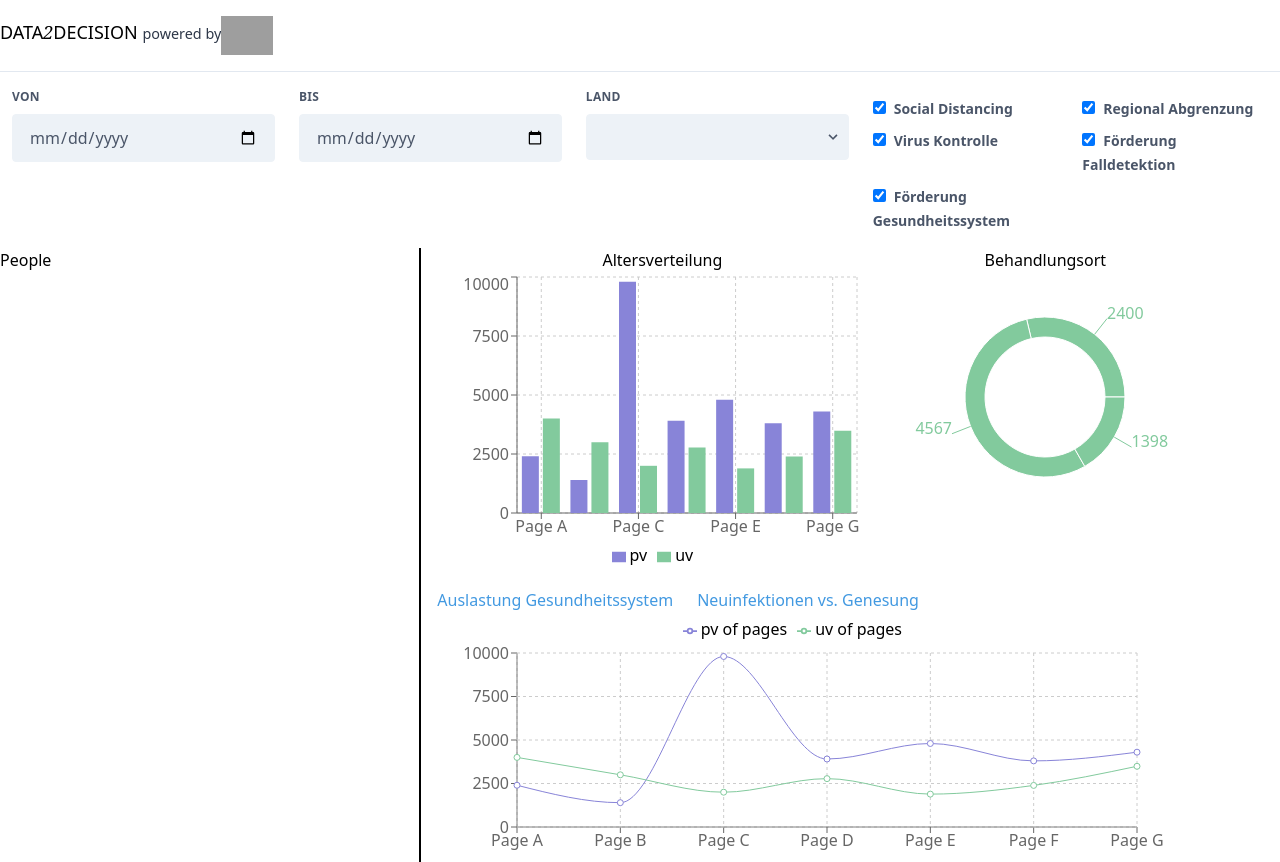
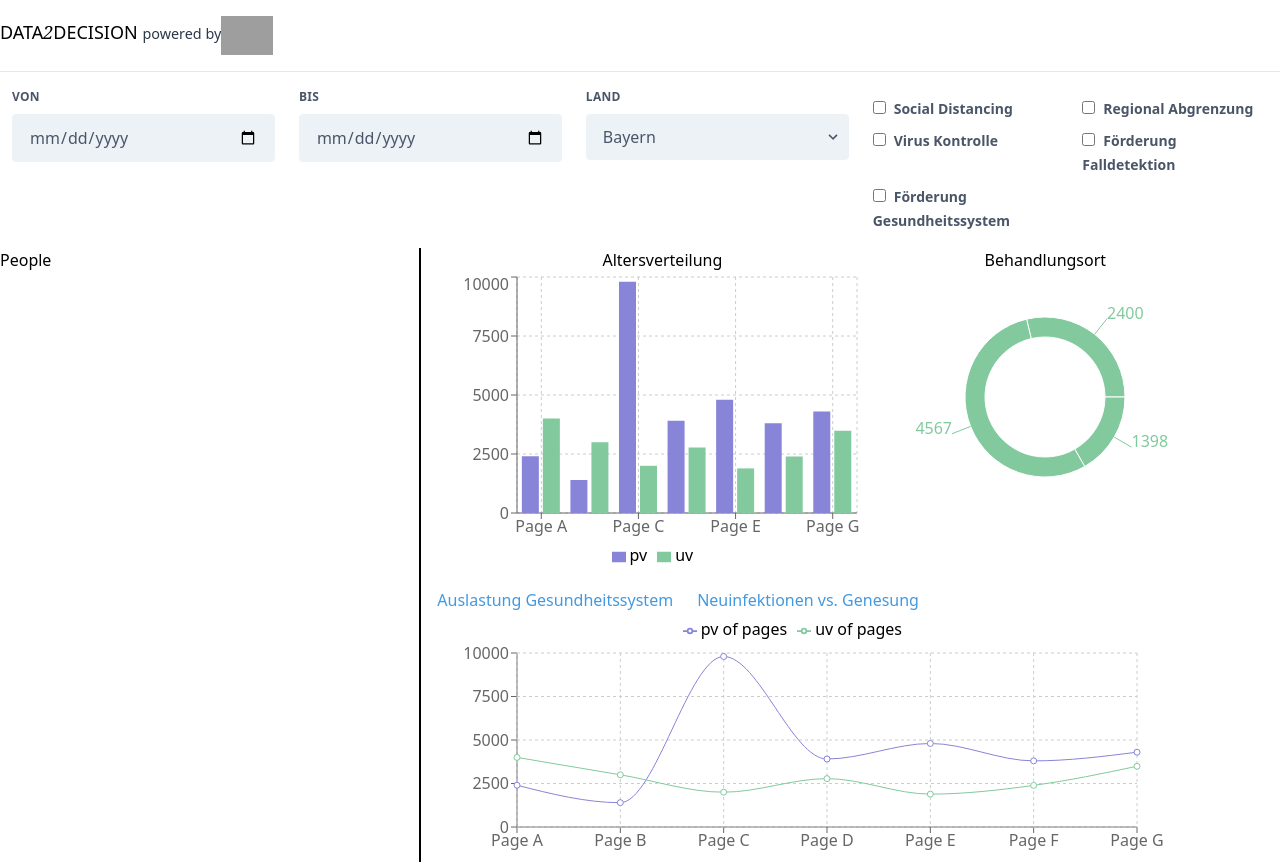
Before and after one commit to jenslaufer/Data2Decision, a React (Create React App) app in the folder dashboard/: page / in a window 1280 px wide. Built offline with nearby package versions, Linux system fonts and the light colour scheme; grey boxes are pictures that could not be loaded.

Commit message:
state management on <App/> level

```diff
--- a/dashboard/src/App.tsx
+++ b/dashboard/src/App.tsx
@@ -1,6 +1,6 @@
-import React, { useState } from "react";
+import React, {ChangeEvent, useState} from "react";
 import Header from "./components/Header/Header";
-import FilterBar from "./components/FilterBar/FilterBar";
+import FilterBar, {STATES, StateSelection} from "./components/FilterBar/FilterBar";
 import AgeDistribution from "./components/AgeDistribution/AgeDistribution";
 import TreatmentLocation from "./components/TreatmentLocation/TreatmenLocation";
 import HealthcarePressure from "./components/HealthcarePressure/HealthcarePressure";
@@ -9,11 +9,32 @@ import Link from "./components/Link/Link";
 
 function App() {
   const [activeTab, setActiveTab] = useState("HealthcarePressure");
+  const [stateSelection, setStateSelection] = useState<StateSelection>(STATES[0]);
+  const [startDate, setStartDate] = useState(new Date().toDateString());
+  const [endDate, setEndDate] = useState(new Date().toDateString());
+
+  const handleStateSelectionChange = (event: ChangeEvent<HTMLSelectElement>) => {
+    const state: StateSelection = event.target.value as StateSelection;
+    setStateSelection(state);
+  };
+
+  const handleStartDateChange = (event: ChangeEvent<HTMLInputElement>) => {
+    setStartDate(event.target.value);
+  };
+
+  const handleEndDateChange = (event: ChangeEvent<HTMLInputElement>) => {
+    setEndDate(event.target.value);
+  };
+
+  const handleStrategyChange = (strategies: {}) => {
+    console.log(strategies);
+  };
+
   return (
     <div className="container mx-auto">
       <Header />
       <main>
-        <FilterBar />
+        <FilterBar startDate={startDate} endDate={endDate} stateSelection={stateSelection} onStartDateChange={handleStartDateChange} onEndDateChange={handleEndDateChange} onStateSelectionChange={handleStateSelectionChange} onStrategyChange={handleStrategyChange}/>
         <div className="flex">
           <div className="w-1/3 mr-4 border-black border-r-2">People</div>
           <div className="w-2/3">
--- a/dashboard/src/components/FilterBar/Checkbox.tsx
+++ b/dashboard/src/components/FilterBar/Checkbox.tsx
@@ -1,4 +1,4 @@
-import React from "react";
+import React, {ChangeEvent} from "react";
 import { InputTypeEnum } from "./Input";
 import InputContainer from "./InputContainer";
 
@@ -6,9 +6,10 @@ interface CheckboxProps {
   value: boolean;
   label: string;
   name: string;
+  onChange?: (event: ChangeEvent<HTMLInputElement>) => void;
 }
 
-function Checkbox({ value, name, label }: CheckboxProps) {
+function Checkbox({ value, name, label ,onChange}: CheckboxProps) {
   return (
     <InputContainer>
       <label className="block text-gray-700 font-bold">
@@ -17,6 +18,7 @@ function Checkbox({ value, name, label }: CheckboxProps) {
           className="mr-2 leading-tight"
           name={name}
           type={InputTypeEnum.Checkbox}
+          onChange={onChange}
         />
         <span className="text-sm">{label}</span>
       </label>
--- a/dashboard/src/components/FilterBar/FilterBar.tsx
+++ b/dashboard/src/components/FilterBar/FilterBar.tsx
@@ -1,27 +1,10 @@
-import React, { useState } from "react";
+import React, {FC, useState, ChangeEvent} from "react";
 import InputContainer from "./InputContainer";
 import Input, { InputTypeEnum } from "./Input";
 import Select from "./Select";
 import Checkbox from "./Checkbox";
 
-function FilterBar() {
-  const handleInputChange = (e: any) => {
-    const target = e.target;
-    const value = target.type === "checkbox" ? target.checked : target.value;
-    const name = target.name;
-    setValues({ ...values, [name]: value });
-  };
-  const [values, setValues] = useState({
-    start_date: new Date().toDateString(),
-    end_date: new Date().toDateString(),
-    state: "",
-    social_distancing: true,
-    regionale_abgrenzung: true,
-    virus_kontrolle: true,
-    foerderung_falldetektion: true,
-    foerderung_gesundheitssystem: true
-  });
-  const states = [
+const STATES =  [
   "Bayern",
   "Baden-Württemberg",
   "Saarland",
@@ -38,58 +21,103 @@ function FilterBar() {
   "Bremen",
   "Hamburg",
   "Schleswig-Holstein"
-  ];
+] as const;
+type StateSelection = typeof STATES[number];
+
+
+type Props = {
+  startDate?: any;
+  endDate?: any;
+  stateSelection: StateSelection;
+  onStateSelectionChange: (event: ChangeEvent<HTMLSelectElement>) => void;
+  onStartDateChange: (event: ChangeEvent<HTMLInputElement>) => void;
+  onEndDateChange: (event: ChangeEvent<HTMLInputElement>) => void;
+  onStrategyChange: (strategies: {}) => void;
+}
+
+const FilterBar: FC<Props> = ({
+    startDate,
+    endDate,
+    stateSelection,
+    onStartDateChange,
+    onEndDateChange,
+    onStateSelectionChange,
+    onStrategyChange,
+                              }) => {
+  const handleStrategyChange = (event: ChangeEvent<HTMLInputElement>) => {
+    const target = event.target;
+    const value = target.type === "checkbox" ? target.checked : target.value;
+    const name = target.name;
+    setValues({ ...values, [name]: value });
+    onStrategyChange(values);
+  };
+
+  const [values, setValues] = useState({
+    socialDistancing: false,
+    regionaleAbgrenzung: false,
+    virusKontrolle: false,
+    foerderungFalldetektion: false,
+    foerderungGesundheitssystem: false,
+  });
+
   return (
     <form
       className="flex flex-row justify-around my-4"
-      onChange={e => handleInputChange(e)}
     >
       <InputContainer label="Von">
         <Input
           name="start_date"
           type={InputTypeEnum.Date}
-          value={values.start_date}
+          value={startDate}
+          onChange={onStartDateChange}
         />
       </InputContainer>
       <InputContainer label="Bis">
         <Input
           name="end_date"
           type={InputTypeEnum.Date}
-          value={values.end_date}
+          value={endDate}
+          onChange={onEndDateChange}
         />
       </InputContainer>
       <InputContainer label="Land">
-        <Select name="state" value={values.state} options={states} />
+        <Select name="state" value={stateSelection} options={STATES} onChange={onStateSelectionChange}/>
       </InputContainer>
       <div className="flex flex-row flex-wrap">
         <Checkbox
           label="Social Distancing"
-          name="social_distancing"
-          value={values.social_distancing}
+          name="socialDistancing"
+          value={values.socialDistancing}
+          onChange={handleStrategyChange}
         />
         <Checkbox
           label="Regional Abgrenzung"
-          name="regionale_abgrenzung"
-          value={values.regionale_abgrenzung}
+          name="regionaleAbgrenzung"
+          value={values.regionaleAbgrenzung}
+          onChange={handleStrategyChange}
         />
         <Checkbox
           label="Virus Kontrolle"
-          name="virus_kontrolle"
-          value={values.virus_kontrolle}
+          name="virusKontrolle"
+          value={values.virusKontrolle}
+          onChange={handleStrategyChange}
         />
         <Checkbox
           label="Förderung Falldetektion"
-          name="foerderung_falldetektion"
-          value={values.foerderung_falldetektion}
+          name="foerderungFalldetektion"
+          value={values.foerderungFalldetektion}
+          onChange={handleStrategyChange}
         />
         <Checkbox
           label="Förderung Gesundheitssystem"
-          name="foerderung_gesundheitssystem"
-          value={values.foerderung_gesundheitssystem}
+          name="foerderungGesundheitssystem"
+          value={values.foerderungGesundheitssystem}
+          onChange={handleStrategyChange}
         />
       </div>
     </form>
   );
-}
+};
 
 export default FilterBar;
+export {StateSelection, STATES};
--- a/dashboard/src/components/FilterBar/Input.tsx
+++ b/dashboard/src/components/FilterBar/Input.tsx
@@ -1,4 +1,4 @@
-import React from "react";
+import React, {ChangeEvent} from "react";
 
 export enum InputTypeEnum {
   Date = "date",
@@ -10,9 +10,10 @@ interface InputProps {
   name: string;
   value: string;
   placeholder?: string;
+  onChange?: (event: ChangeEvent<HTMLInputElement>) => void
 }
 
-function Input({ type, name, value, placeholder }: InputProps) {
+function Input({ type, name, value, placeholder , onChange}: InputProps) {
   return (
     <input
       value={value}
@@ -20,6 +21,7 @@ function Input({ type, name, value, placeholder }: InputProps) {
       type={type}
       placeholder={placeholder}
       className="appearance-none block w-full bg-gray-200 text-gray-700 border border-gray-200 rounded py-3 px-4 leading-tight focus:outline-none focus:bg-white focus:border-gray-500"
+      onChange={onChange}
     />
   );
 }
--- a/dashboard/src/components/FilterBar/Select.tsx
+++ b/dashboard/src/components/FilterBar/Select.tsx
@@ -1,22 +1,23 @@
-import React from "react";
+import React, {ChangeEvent} from "react";
 
 interface SelectProps {
   name: string;
   value: string;
-  options: any[];
+  options: readonly string[];
+  onChange: (event: ChangeEvent<HTMLSelectElement>) => void;
 }
 
-function Select({ name, value, options }: SelectProps) {
+function Select({ name, value, options , onChange}: SelectProps) {
   return (
     <div className="relative">
       <select
         name={name}
         value={value}
         className="block appearance-none w-full bg-gray-200 border border-gray-200 text-gray-700 py-3 px-4 pr-8 rounded leading-tight focus:outline-none focus:bg-white focus:border-gray-500"
+        onChange={onChange}
       >
-        <option value=""></option>
         {options.map(option => (
-          <option value={option}>{option}</option>
+          <option value={option} key={option}>{option}</option>
         ))}
       </select>
       <div className="pointer-events-none absolute inset-y-0 right-0 flex items-center px-2 text-gray-700">
--- a/dashboard/tsconfig.json
+++ b/dashboard/tsconfig.json
@@ -15,7 +15,7 @@
     "module": "esnext",
     "moduleResolution": "node",
     "resolveJsonModule": true,
-    "isolatedModules": true,
+    "isolatedModules": false,
     "noEmit": true,
     "jsx": "react"
   },
```
Lines whose indentation alone changed are shown as unchanged.
